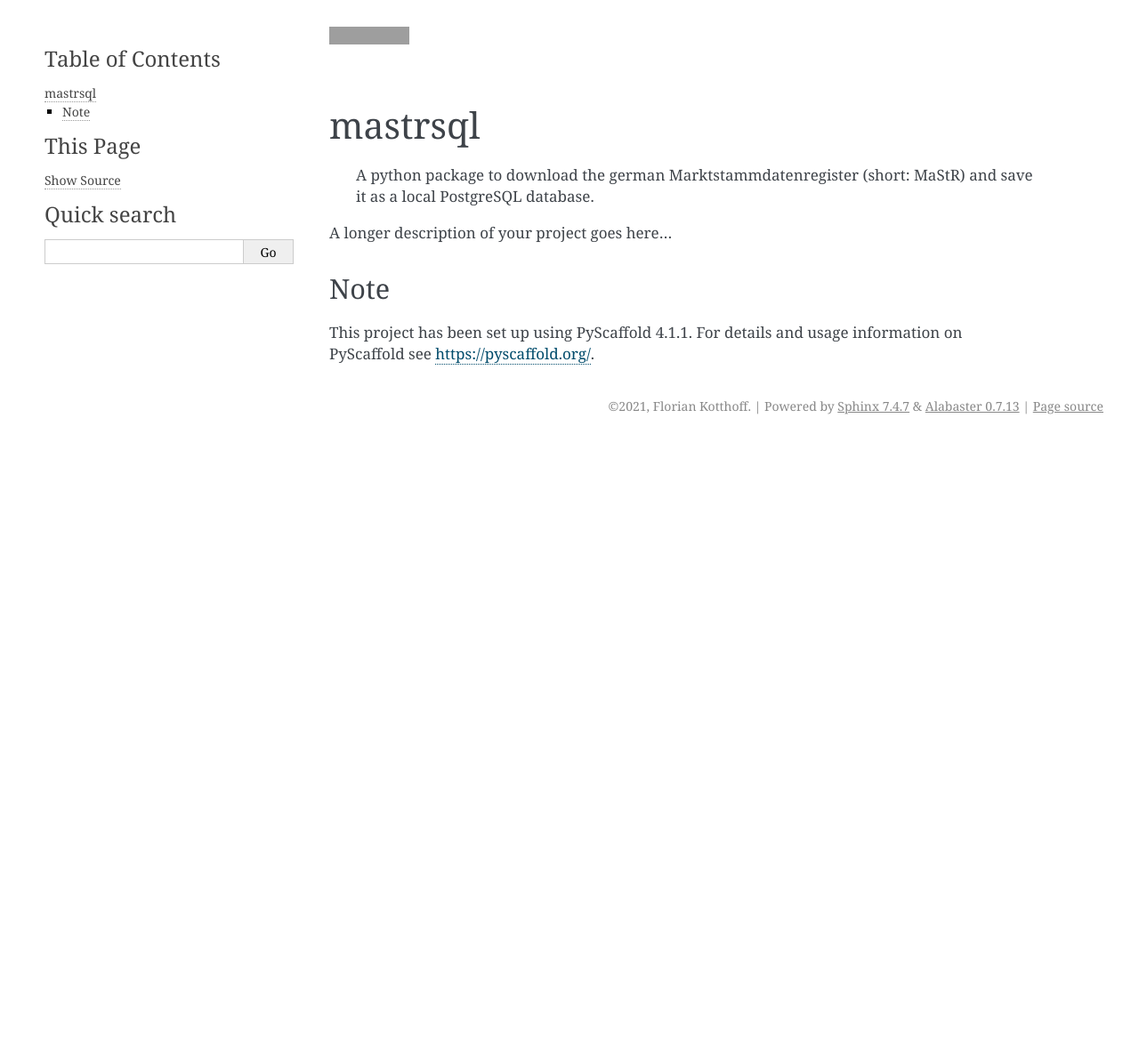
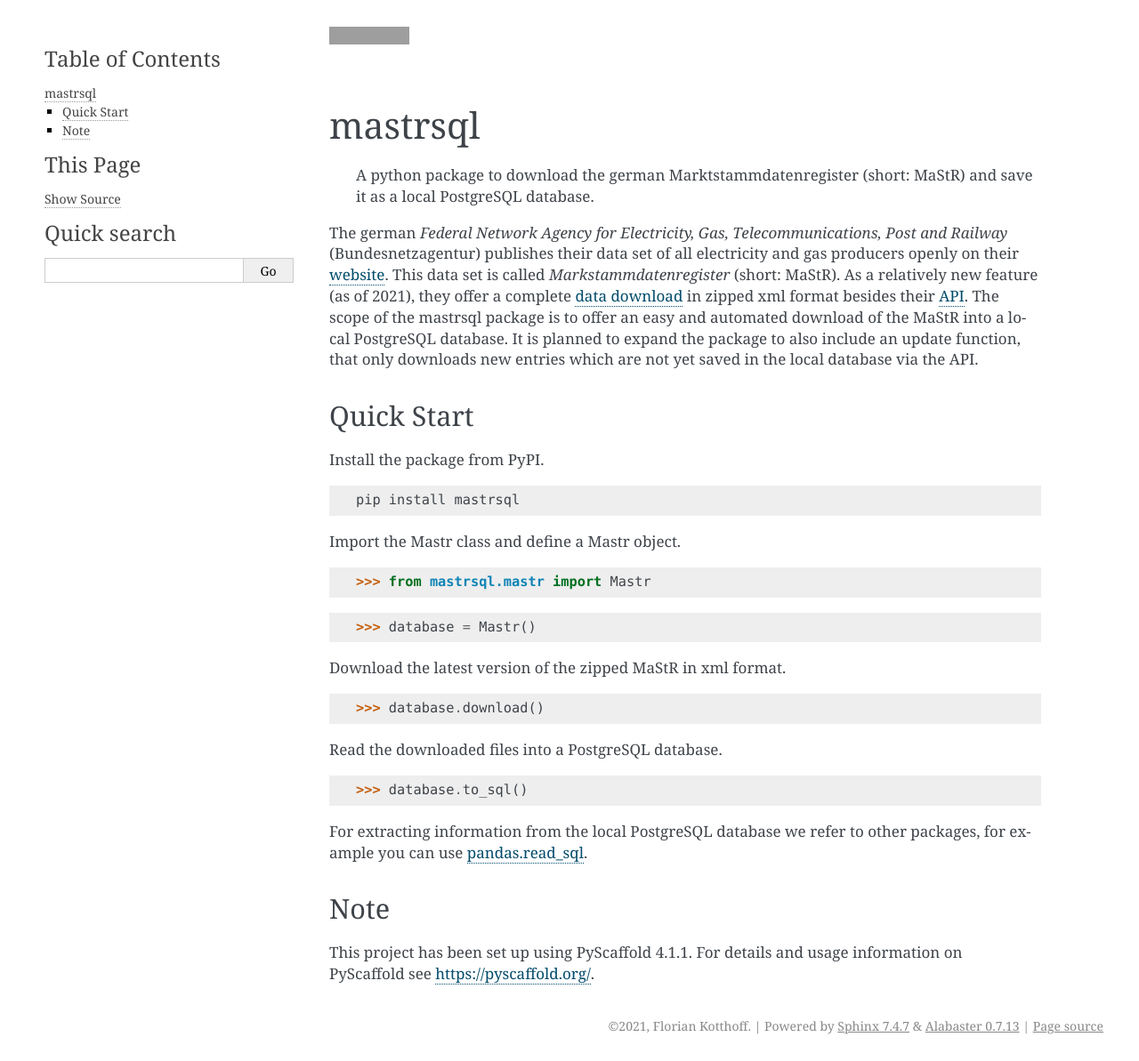
Before and after one commit to FlorianK13/python-mastrsql, a Sphinx documentation site: the page built from docs/readme.rst, in a window 1280 px wide. Shown: the whole page at 89% size. Built offline with Sphinx 7.4.7, drawn with Linux system fonts in a browser that asks for light colours; pages that are not in the unit, such as notebooks, are missing from menus; the version number is read from the project's files by our own code; before the commit the page ends 900 px from its top, so only the background shows below that; grey boxes are pictures that could not be loaded.

Commit message:
Updated Readme

```diff
--- a/README.rst
+++ b/README.rst
@@ -35,13 +35,47 @@ mastrsql
     A python package to download the german Marktstammdatenregister (short: MaStR) and save it as a local PostgreSQL database.
 
 
-A longer description of your project goes here...
+The german *Federal Network Agency for Electricity, Gas, Telecommunications,
+Post and Railway* (Bundesnetzagentur) publishes their data set of all electricity and gas producers openly
+on their website_. This data set is called *Markstammdatenregister* (short: MaStR). As a relatively new feature (as of 2021),
+they offer a complete `data download`_ in zipped xml format
+besides their API_. The scope of the mastrsql package is to offer an easy and automated download of the MaStR into a local
+PostgreSQL database. It is planned to expand the package to also include an update function, that only downloads new entries
+which are not yet saved in the local database via the API.
+
+Quick Start
+============
+Install the package from PyPI.
+
+.. code:: bash
+
+    pip install mastrsql
 
 
-.. _pyscaffold-notes:
+Import the Mastr class and define a Mastr object.
+
+>>> from mastrsql.mastr import Mastr
+
+>>> database = Mastr()
+
+Download the latest version of the zipped MaStR in xml format.
+
+>>> database.download()
+
+Read the downloaded files into a PostgreSQL database.
+
+>>> database.to_sql()
+
+For extracting information from the local PostgreSQL database we refer to other packages, for example you can use `pandas.read_sql`_.
 
 Note
 ====
 
 This project has been set up using PyScaffold 4.1.1. For details and usage
 information on PyScaffold see https://pyscaffold.org/.
+
+
+.. _website: https://www.marktstammdatenregister.de/MaStR
+.. _data download: https://www.marktstammdatenregister.de/MaStR/Datendownload
+.. _API: https://www.marktstammdatenregister.de/MaStRHilfe/subpages/webdienst.html
+.. _pandas.read_sql: https://pandas.pydata.org/docs/reference/api/pandas.read_sql.html
--- a/docs/conf.py
+++ b/docs/conf.py
@@ -34,7 +34,7 @@ except ImportError:
     from sphinx import apidoc
 
 output_dir = os.path.join(__location__, "api")
-module_dir = os.path.join(__location__, "../src/python_mastrsql")
+module_dir = os.path.join(__location__, "../src/mastrsql")
 try:
     shutil.rmtree(output_dir)
 except FileNotFoundError:
@@ -87,7 +87,7 @@ source_suffix = ".rst"
 master_doc = "index"
 
 # General information about the project.
-project = "python-mastrsql"
+project = "mastrsql"
 copyright = "2021, Florian Kotthoff"
 
 # The version info for the project you're documenting, acts as replacement for
@@ -99,7 +99,7 @@ copyright = "2021, Florian Kotthoff"
 # If you don’t need the separation provided between version and release,
 # just set them both to the same value.
 try:
-    from python_mastrsql import __version__ as version
+    from mastrsql import __version__ as version
 except ImportError:
     version = ""
 
@@ -229,7 +229,7 @@ html_static_path = ["_static"]
 # html_file_suffix = None
 
 # Output file base name for HTML help builder.
-htmlhelp_basename = "python-mastrsql-doc"
+htmlhelp_basename = "mastrsql-doc"
 
 
 # -- Options for LaTeX output ------------------------------------------------
--- a/docs/index.rst
+++ b/docs/index.rst
@@ -1,8 +1,8 @@
 ===============
-python-mastrsql
+mastrsql
 ===============
 
-This is the documentation of **python-mastrsql**.
+This is the documentation of **mastrsql**.
 
 .. note::
 
```
Also changed, not shown: 3 other files.
